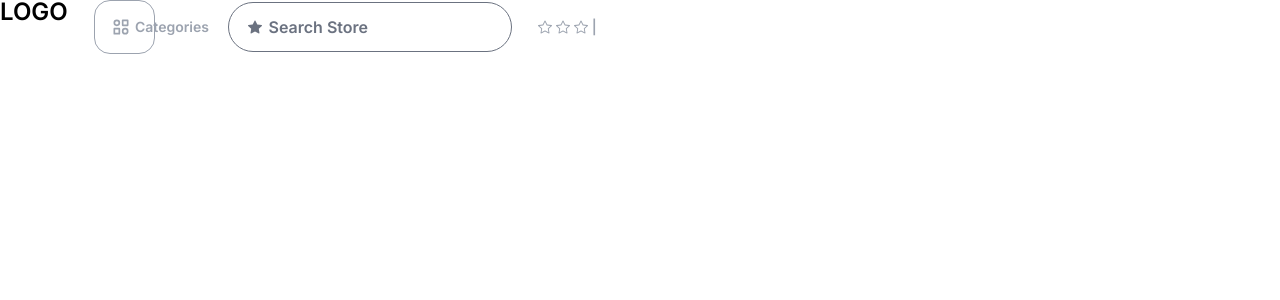
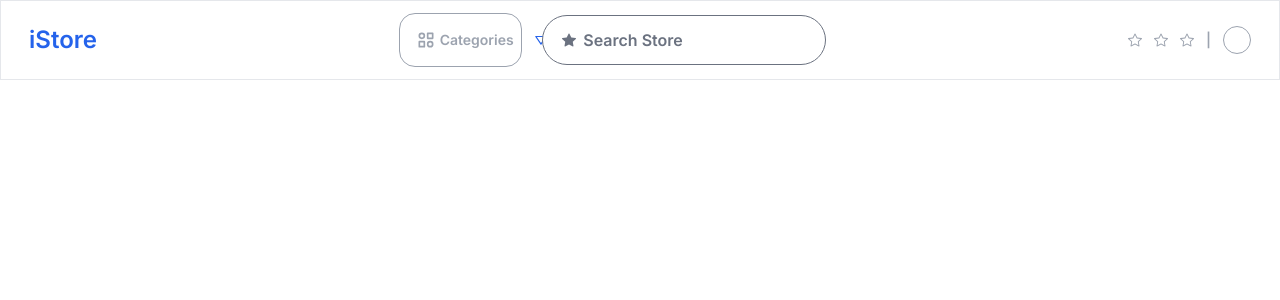
Before and after one commit to mmesomasaint/tempillar, a Next.js app: page /theme/e-apple-store/preview in a window 1280 px wide. Shown: the top 300 px of the page. Built offline with nearby package versions, Linux system fonts and the light colour scheme.

Commit message:
Fix: Deisgn the first section of the preview site

```diff
--- a/app/theme/e-apple-store/preview/page.tsx
+++ b/app/theme/e-apple-store/preview/page.tsx
@@ -6,17 +6,18 @@ import { TextIntro, TextLabel } from "../pack/elements/text";
 export default function Home() {
   return (
     <main>
-      <div className="flex">
-        <TextIntro>LOGO</TextIntro>
-        <div className="flex justify-around items-center gap-5">
+      <div className="flex border justify-between items-center gap-10 px-7 py-3">
+        <TextIntro primary>iStore</TextIntro>
+        <div className="grow flex justify-center items-center gap-5">
       <DropDown selected={'All'} items={['All', 'Macbook', 'iMac', 'iPhone', 'Airpod', 'iWatch']} />
       <SearchBarMain />
         </div>
-        <div className="flex justify-end items-center gap-1">
+        <div className="flex justify-end items-center gap-3">
           <BsStar className='text-apple-store-faded-max text-sm' />
           <BsStar className='text-apple-store-faded-max text-sm' />
           <BsStar className='text-apple-store-faded-max text-sm' />
           <TextLabel fadedMax>|</TextLabel>
+          <div className="w-7 h-7 rounded-full border border-apple-store-faded-max" />
         </div>
       </div>
     </main>
```
